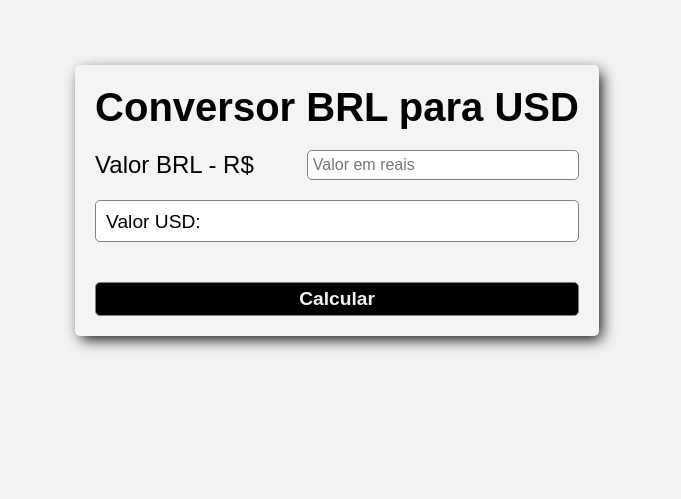
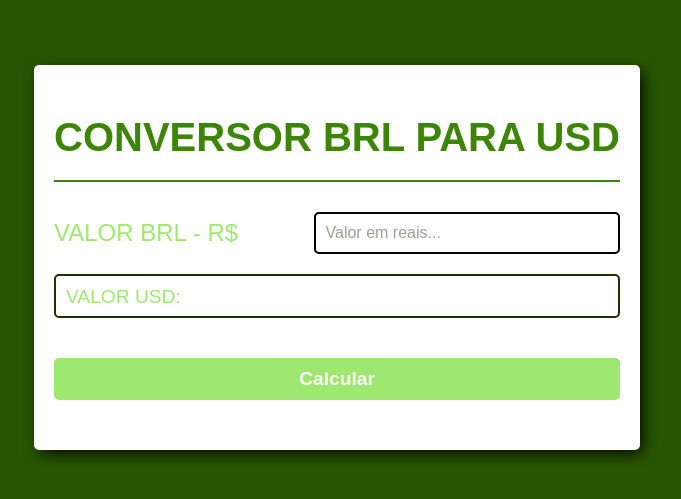
Before and after one commit to marcelojsilva1285/cotacao-moeda-api, a plain HTML site: page index.html in a window 1280 px wide. Shown: the part 135-634 px from the top of the page, without its empty margins (303-984 px from the left). Drawn offline with Linux system fonts and the light colour scheme.

Commit message:
Commit  css

```diff
--- a/index.html
+++ b/index.html
@@ -1,18 +1,20 @@
 <!DOCTYPE html>
 <html lang="pt-BR">
+
 <head>
   <meta charset="UTF-8">
   <meta name="viewport" content="width=device-width, initial-scale=1.0">
   <title>Conversor de BRL para USD</title>
   <link rel="stylesheet" href="style.css">
 </head>
+
 <body>
   <div class="container">
     <h1>Conversor BRL para USD</h1>
     <form id="form">
       <div class="container-vl">
         <label for="valor">Valor BRL - R$</label>
-      <input type="number" id="valor" min="1" required placeholder="Valor em reais">
+        <input type="number" id="valor" min="1" required placeholder="Valor em reais...">
       </div>
 
       <div id="container-convertido">
@@ -25,4 +27,5 @@
   </div>
   <script src="script.js"></script>
 </body>
+
 </html>
--- a/style.css
+++ b/style.css
@@ -1,61 +1,73 @@
-*{
+* {
   margin: 0;
   padding: 0;
   font-size: 16px;
   font-family: sans-serif;
 }
 
-body{
+body {
   display: flex;
   justify-content: center;
   margin-top: 200px;
-  background-color: #F3F3F3;
+  background-color: #285604;
 }
 
-.container{
-  background-color: #F3F4F6;
-  padding: 20px;
+.container {
+  background-color: #FFFFFF;
+  padding: 50px 20px;
   -webkit-box-shadow: 4px 5px 15px -2px #000000;
   box-shadow: 4px 5px 15px -2px #000000;
   border-radius: 5px;
 }
 
-h1{
-  margin-bottom: 20px;
+h1 {
+  margin-bottom: 30px;
   font-size: 2.5em;
+  color: #3d8506;
+  font-weight: bolder;
+  text-transform: uppercase;
+  border-bottom: 2px solid ;
+  padding-bottom:20px ;
 }
 
-form{
+form {
   display: flex;
   flex-direction: column;
   gap: 20PX;
   width: 100%;
 }
 
-.container-vl{
+.container-vl {
   display: flex;
   justify-content: center;
   align-items: center;
 }
 
-.container-vl label{
+.container-vl label {
   flex-grow: 1;
   font-size: 1.5em;
+  color: #9FE870;
+  text-transform: uppercase;
 }
 
-.container-vl input{
+.container-vl input {
   flex-grow: 1;
-  padding: 5px;
+  padding: 10px;
   border-radius: 5px;
-  border: 1px solid gray;
+  border: 2px solid ;
+  outline-color: #9FE870;
+
+  font-weight: 100;
+
+  &::placeholder{
+    color: #16330072;
+  }
+
 }
 
-input:focus{
-  outline: green;
-}
 
 #container-convertido {
-  border: 1px solid gray;
+  border: 2px solid #163300;
   background-color: #FFFFFF;
   padding: 10px;
   /* visibility: hidden; */
@@ -64,26 +76,29 @@ input:focus{
 
 }
 
-#container-convertido span{
- font-size: 1.2em;
-
+#container-convertido span {
+  font-size: 1.2em;
+  color: #9FE870;
+  text-transform: uppercase;
 
 }
 
-button{
-  padding: 5px;
+button {
+  padding: 10px;
   font-size: 1.2em;
-  background-color: #000000;
-  border: solid 1px gray;
+  background-color: #9FE870;
+  /* border: solid 1px #163300; */
+  border: none;
   border-radius: 5px;
   font-weight: 100;
   cursor: pointer;
-  color: #F3F3F3;
+  color: #FFFFFF;
   font-weight: bold;
   margin-top: 20px;
 }
 
-button:hover{
-  transition:box-shadow .5s ease-in-out ;
-  box-shadow: 4px 5px 15px -9px #000000;
+button:hover {
+  transition: background-color .5s ease;
+  /* box-shadow: 4px 5px 15px -9px #000000; */
+  background-color: #80E142;
 }
```
Lines whose indentation alone changed are shown as unchanged.
